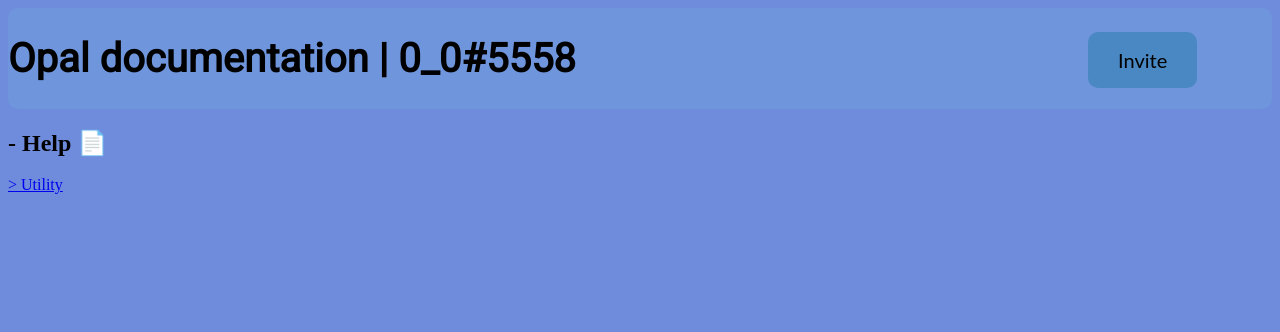
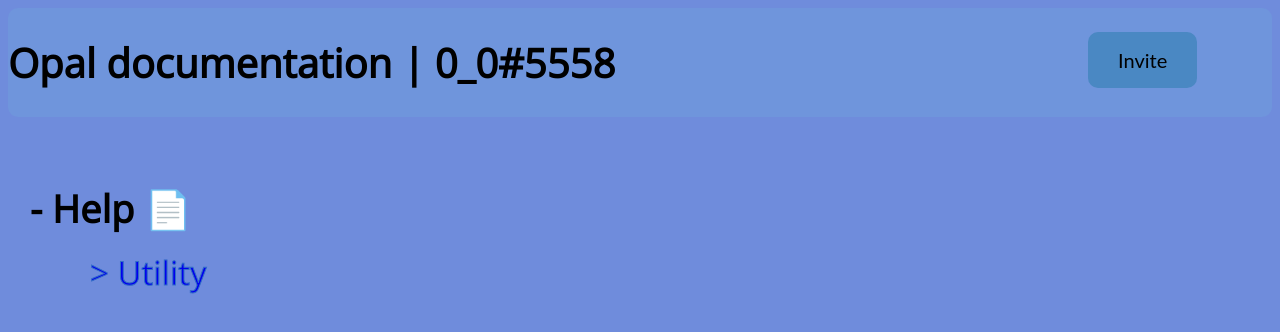
Before and after one commit to gitnotv/opal-, a plain HTML site: page index.html in a window 1280 px wide. Drawn offline with nearby package versions, Linux system fonts and the light colour scheme.

Commit message:
CSS ui + new file

```diff
--- a/styles.css
+++ b/styles.css
@@ -1,6 +1,6 @@
 .header {
     font-size: 40px;
-    font-family: 'Roboto', sans-serif;
+    font-family: 'Open Sans', sans-serif;
 }
 
 .body {
@@ -55,3 +55,26 @@
 }
 
 .btn:hover {background: #eee;}
+
+
+
+
+.Help {
+    font-family: 'Open Sans', sans-serif;
+    top: 150px;
+    left: 30px;
+    font-size: 38px;
+    position: absolute;
+
+}
+
+
+.Util {
+    top: 250px;
+    left: 90px;
+    position: absolute;
+    font-family: 'Open Sans', sans-serif;
+    font-size: 33px;
+    -webkit-text-stroke: 1px rgb(50, 109, 199);
+
+}
```
